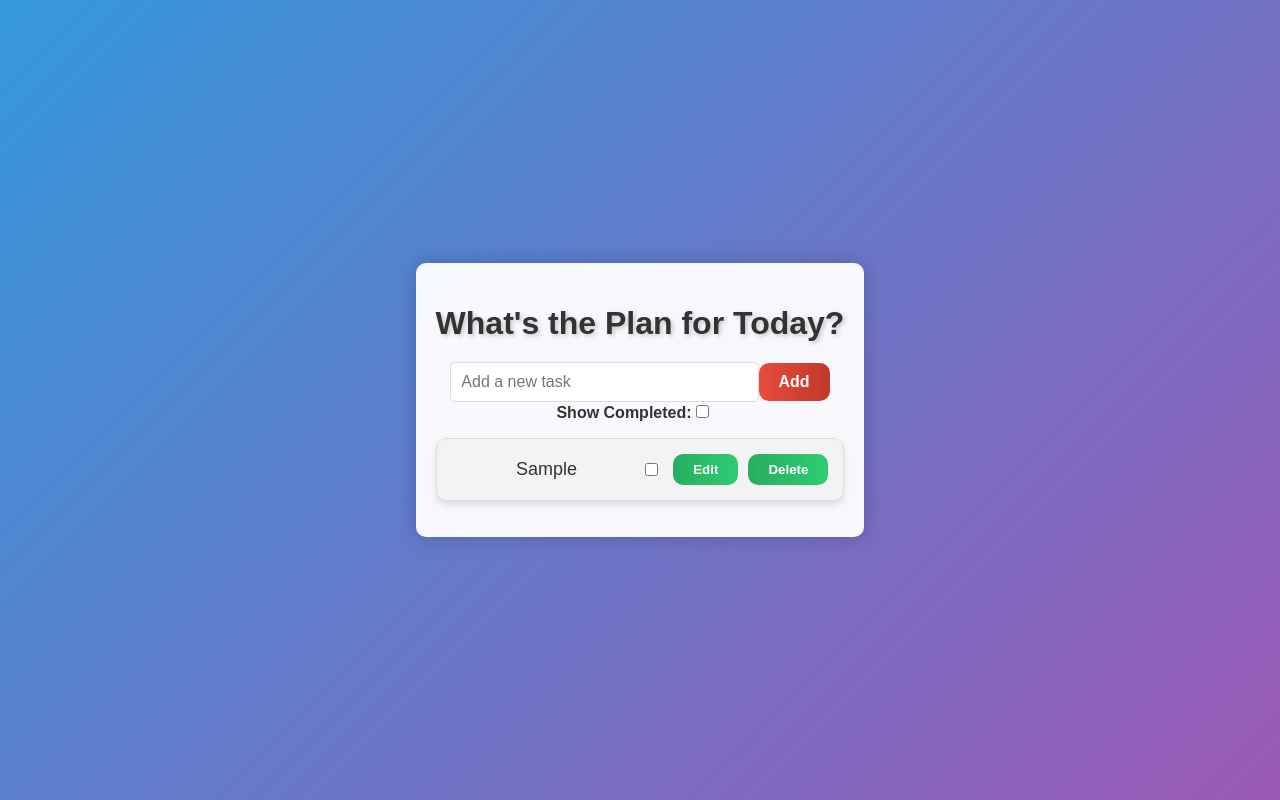
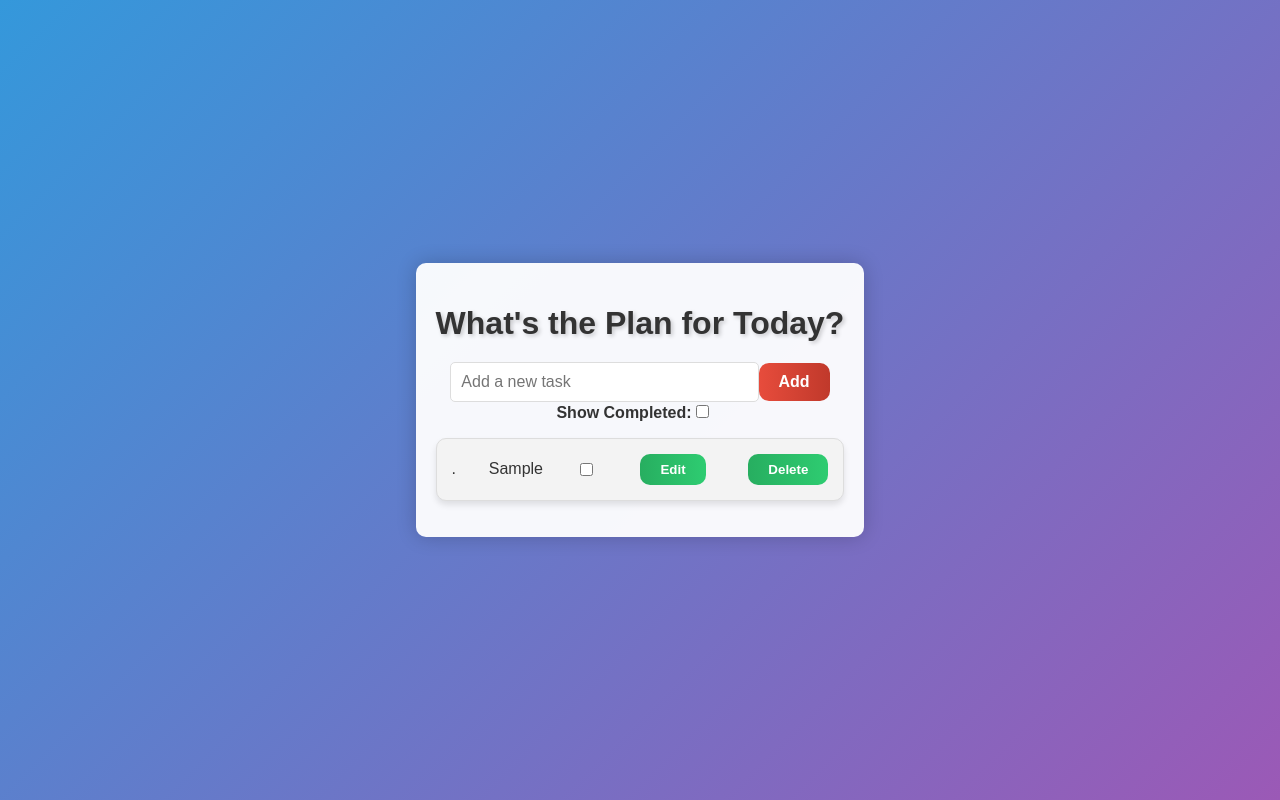
Before and after one commit to Abhiram-1/to-do-app, a React (Create React App) app: page / in a window 1280 px wide. Both pictures are taken after typing "Sample" into the empty fields and a click on the button "Add". Built offline with nearby package versions, Linux system fonts and the light colour scheme; no server answers.

Commit message:
Update TodoItem.js

```diff
--- a/src/TodoItem.js
+++ b/src/TodoItem.js
@@ -1,6 +1,6 @@
 import React, { useState } from 'react';
 
-function TodoItem({ todo, setTodos }) {
+function TodoItem({ todo, setTodos, taskNumber }) {
   const [isEditing, setIsEditing] = useState(false);
   const [editedText, setEditedText] = useState(todo.title);
 
@@ -30,7 +30,8 @@ function TodoItem({ todo, setTodos }) {
   };
 
   return (
-    <li>
+    <li className="todo-item">
+      <div className="task-number">{taskNumber}.</div>
       {isEditing ? (
         <>
           <input
@@ -42,14 +43,14 @@ function TodoItem({ todo, setTodos }) {
         </>
       ) : (
         <>
-          <span
+          <div
             style={{
               textDecoration: todo.completed ? 'line-through' : 'none',
               color: todo.completed ? '#888' : 'inherit',
             }}
           >
             {todo.title}
-          </span>
+          </div>
           <input
             type="checkbox"
             checked={todo.completed}
```
